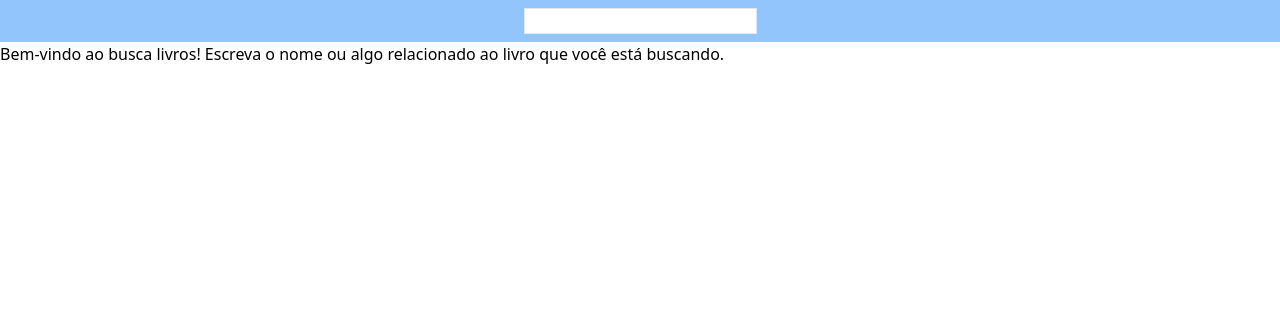
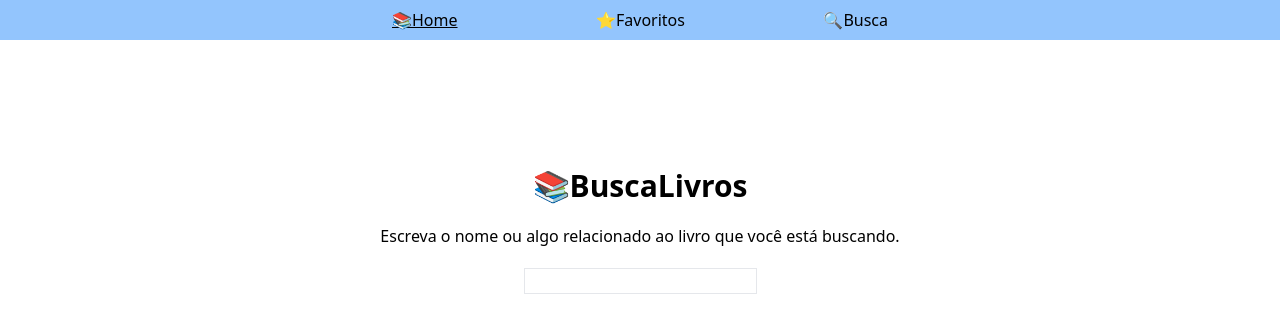
Before and after one commit to ptrkc/google-books-client, a React (Vite) app: page / in a window 1280 px wide. Shown: the top 332 px of the page. Built offline with nearby package versions, Linux system fonts and the light colour scheme.

Commit message:
Move search input to root /, NavLinks on Header

```diff
--- a/index.html
+++ b/index.html
@@ -4,7 +4,7 @@
     <meta charset="UTF-8" />
     <link rel="icon" type="image/svg+xml" href="/vite.svg" />
     <meta name="viewport" content="width=device-width, initial-scale=1.0" />
-    <title>Busca Livros</title>
+    <title>BuscaLivros</title>
   </head>
   <body>
     <div id="root"></div>
--- a/src/App.tsx
+++ b/src/App.tsx
@@ -1,5 +1,5 @@
 import { createBrowserRouter, RouterProvider } from 'react-router-dom'
-import { WelcomeText } from './components/WelcomeText'
+import { HomeSearch } from './components/HomeSearch'
 import { BookPage } from './pages/BookPage'
 import { ErrorPage } from './pages/ErrorPage'
 import { HomePage } from './pages/HomePage'
@@ -12,7 +12,7 @@ const router = createBrowserRouter([
     element: <HomePage />,
     errorElement: <ErrorPage />,
     children: [
-      { index: true, element: <WelcomeText /> },
+      { index: true, element: <HomeSearch /> },
       {
         path: 'busca',
         loader: searchLoader,
--- a/src/components/Header.tsx
+++ b/src/components/Header.tsx
@@ -1,44 +1,25 @@
-import { useState, ChangeEventHandler } from 'react'
-import { Form } from 'react-router-dom'
+import { PropsWithChildren } from 'react'
+import { NavLink as BaseNavLink } from 'react-router-dom'
 
-const useSearchBar = () => {
-  const [searchText, setSearchText] = useState('')
-
-  const handleInputChange: ChangeEventHandler<HTMLInputElement> = (event) => {
-    setSearchText(event.target.value)
-  }
-
-  return { searchText, handleInputChange }
-}
-
-const SearchInput = ({
-  searchText,
-  handleInputChange,
-}: {
-  searchText: string
-  handleInputChange: ChangeEventHandler<HTMLInputElement>
-}) => {
+const NavLink = ({ to, children }: PropsWithChildren<{ to: string }>) => {
   return (
-    <Form action="/busca">
-      <input
-        className="border"
-        onChange={handleInputChange}
-        value={searchText}
-        name="q"
-      />
-    </Form>
+    <BaseNavLink
+      className={({ isActive }) => (isActive ? 'underline' : undefined)}
+      to={to}
+    >
+      {children}
+    </BaseNavLink>
   )
 }
 
 export function Header() {
-  const { searchText, handleInputChange } = useSearchBar()
-
   return (
-    <div className="flex justify-center items-center bg-blue-300 p-2">
-      <SearchInput
-        searchText={searchText}
-        handleInputChange={handleInputChange}
-      />
-    </div>
+    <header className="bg-blue-300">
+      <nav className="mx-auto max-w-lg flex justify-between items-center p-2 ">
+        <NavLink to="/">📚Home</NavLink>
+        <NavLink to="/favoritos">⭐Favoritos</NavLink>
+        <NavLink to="/busca">🔍Busca</NavLink>
+      </nav>
+    </header>
   )
 }
--- /dev/null
+++ b/src/components/HomeSearch.tsx
@@ -0,0 +1,48 @@
+import { useState, ChangeEventHandler } from 'react'
+import { Form } from 'react-router-dom'
+
+const useSearchBar = () => {
+  const [searchText, setSearchText] = useState('')
+
+  const handleInputChange: ChangeEventHandler<HTMLInputElement> = (event) => {
+    setSearchText(event.target.value)
+  }
+
+  return { searchText, handleInputChange }
+}
+
+const SearchInput = ({
+  searchText,
+  handleInputChange,
+}: {
+  searchText: string
+  handleInputChange: ChangeEventHandler<HTMLInputElement>
+}) => {
+  return (
+    <Form action="/busca">
+      <input
+        className="border"
+        onChange={handleInputChange}
+        value={searchText}
+        name="q"
+      />
+    </Form>
+  )
+}
+
+export function HomeSearch() {
+  const { searchText, handleInputChange } = useSearchBar()
+
+  return (
+    <div className="pt-32 flex flex-col justify-center items-center p-2 gap-5">
+      <h1 className="text-center">📚BuscaLivros</h1>
+      <p className="text-center font-lg">
+        Escreva o nome ou algo relacionado ao livro que você está buscando.
+      </p>
+      <SearchInput
+        searchText={searchText}
+        handleInputChange={handleInputChange}
+      />
+    </div>
+  )
+}
--- a/src/components/WelcomeText.tsx
+++ /dev/null
@@ -1,8 +0,0 @@
-export function WelcomeText() {
-  return (
-    <p>
-      Bem-vindo ao busca livros! Escreva o nome ou algo relacionado ao livro que
-      você está buscando.
-    </p>
-  )
-}
--- a/src/pages/SearchPage.tsx
+++ b/src/pages/SearchPage.tsx
@@ -1,7 +1,6 @@
 import { LoaderFunctionArgs, useLoaderData } from 'react-router-dom'
 
 export function loader({ request }: LoaderFunctionArgs) {
-  console.log(request)
   const url = new URL(request.url)
   const q = url.searchParams.get('q')
   return { q }
@@ -10,5 +9,10 @@ export function loader({ request }: LoaderFunctionArgs) {
 export function SearchPage() {
   const { q } = useLoaderData() as ReturnType<typeof loader>
 
-  return <div>Buscando por &quot;{q}&quot;!</div>
+  return (
+    <div>
+      <div>Buscando por &quot;{q}&quot;!</div>
+      <div>results</div>
+    </div>
+  )
 }
```
